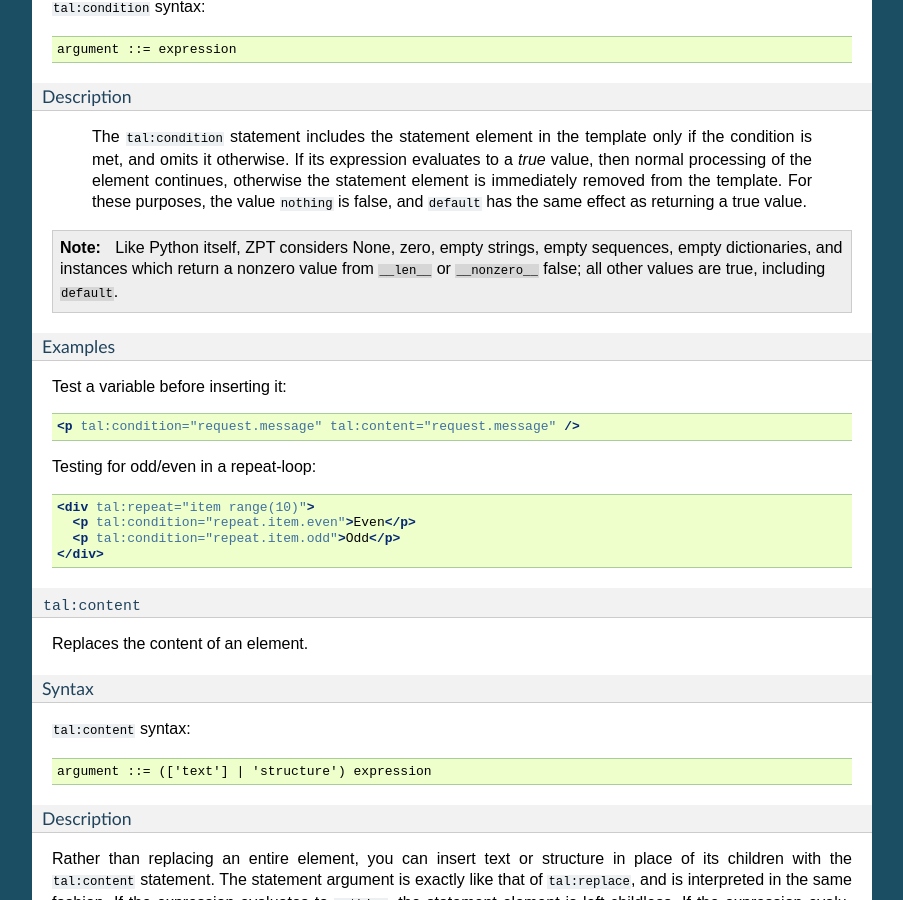
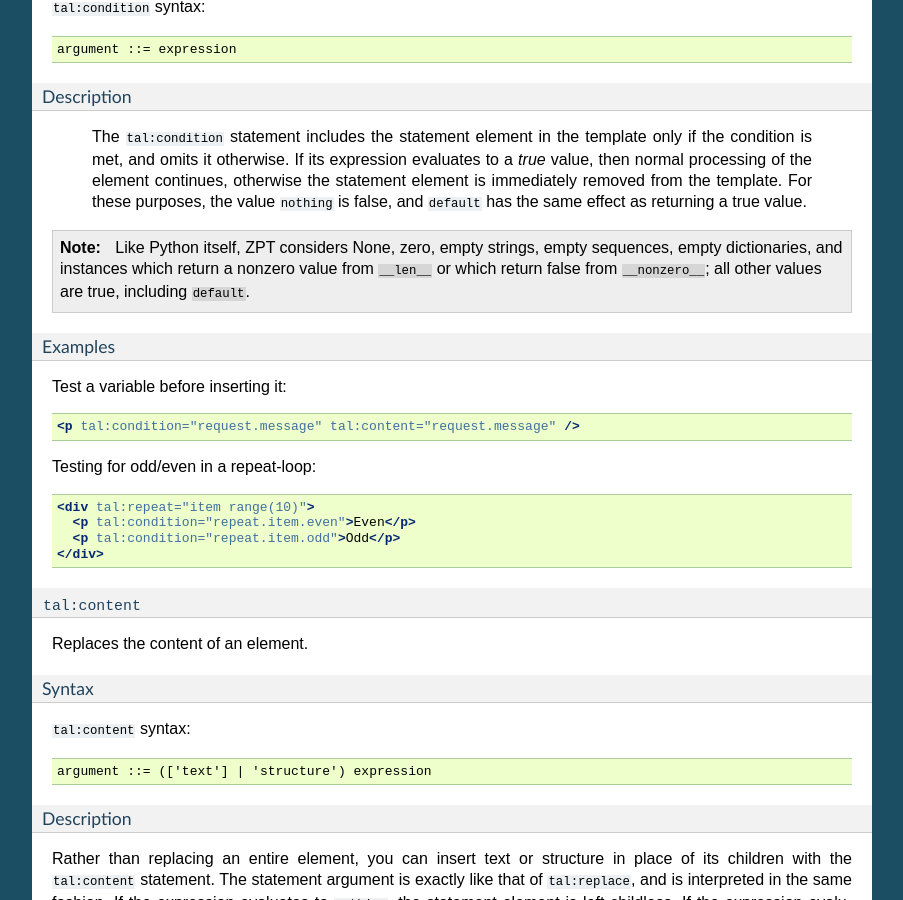
Before and after one commit to malthe/chameleon, a Sphinx documentation site: the page built from docs/reference.rst, in a window 1280 px wide and 900 px high, scrolled down 3657 px. Shown: the whole window, without its empty margins (198-1101 px from the left). Built offline with Sphinx 7.4.7, drawn with Linux system fonts in a browser that asks for light colours; pages that are not in the unit, such as notebooks, are missing from menus; some of the changed text lies outside the part shown.

Commit message:
Clarify '__nonzero__' behavior
This closes issue #211.

```diff
--- a/docs/reference.rst
+++ b/docs/reference.rst
@@ -241,8 +241,9 @@ Description
 
 .. note:: Like Python itself, ZPT considers None, zero, empty strings,
    empty sequences, empty dictionaries, and instances which return a
-   nonzero value from ``__len__`` or ``__nonzero__`` false; all other
-   values are true, including ``default``.
+   nonzero value from ``__len__`` or which return false from
+   ``__nonzero__``; all other values are true, including ``default``.
+
 
 Examples
 ~~~~~~~~
@@ -455,8 +456,9 @@ the statement element is replaced with its contents.
 
 .. note:: Like Python itself, ZPT considers None, zero, empty strings,
    empty sequences, empty dictionaries, and instances which return a
-   nonzero value from ``__len__`` or ``__nonzero__`` false; all other
-   values are true, including ``default``.
+   nonzero value from ``__len__`` or which return false from
+   ``__nonzero__``; all other values are true, including ``default``.
+
 
 Examples
 ~~~~~~~~
```
